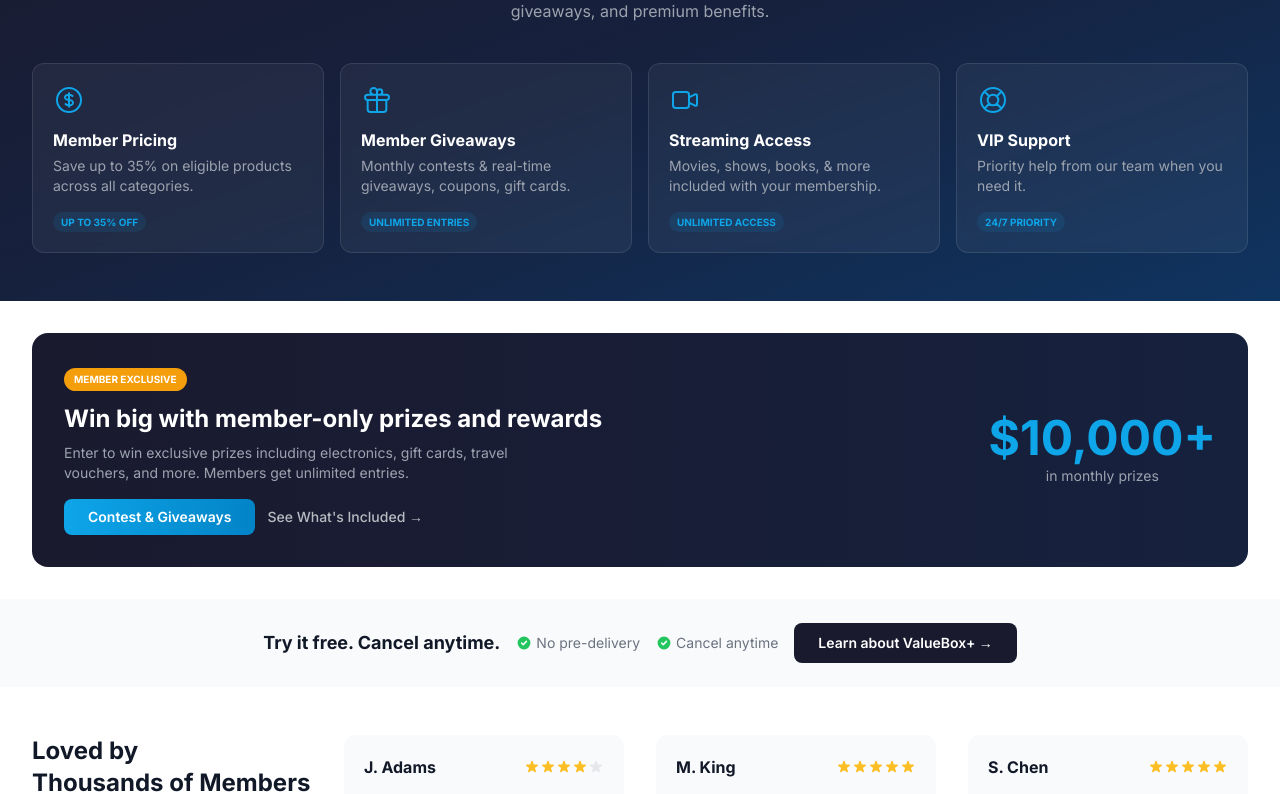
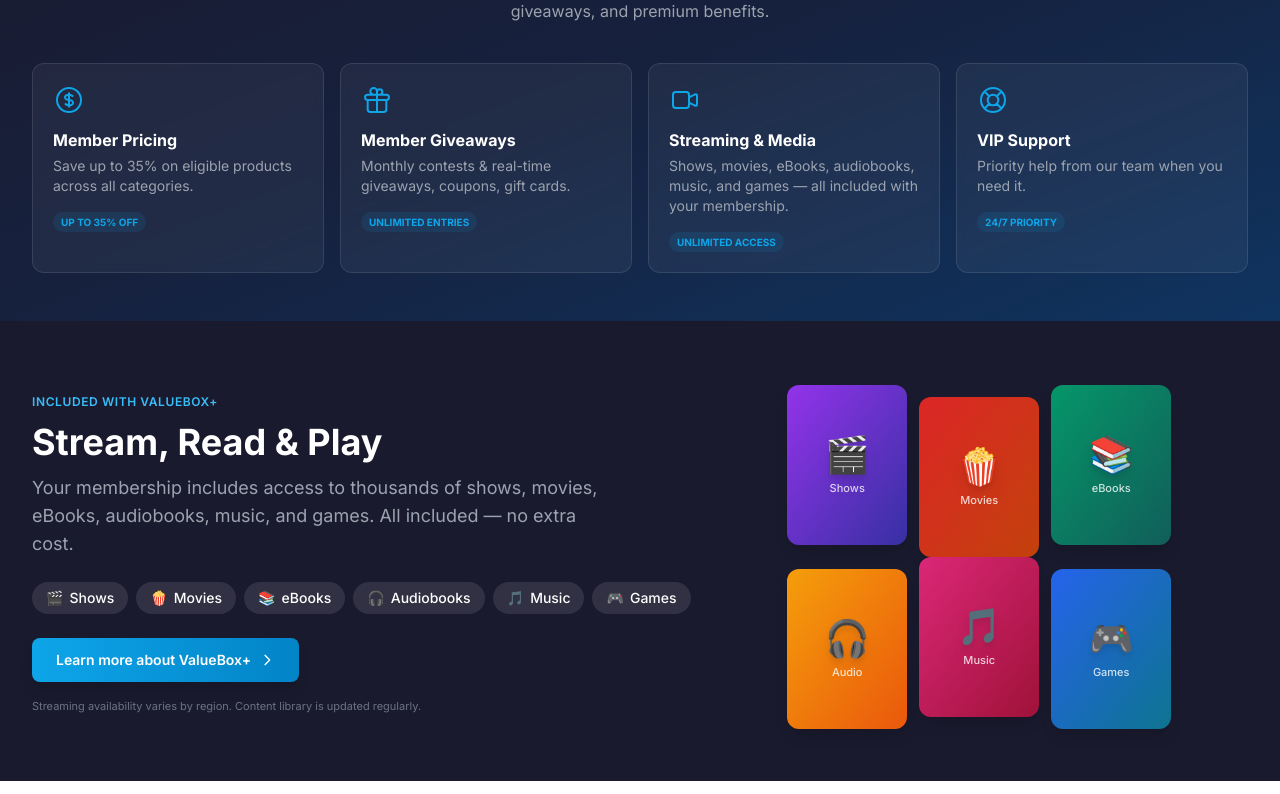
Before and after one commit to PietariKaartinen/valuebox-frontend, a Next.js app: page / in a window 1280 px wide. Shown: the part 1840-2634 px from the top of the page. Built offline with nearby package versions, Linux system fonts and the light colour scheme; no server answers.

Commit message:
feat: add streaming & media mentions across site with dedicated homepage section

```diff
--- a/src/app/account/membership/MembershipPageClient.tsx
+++ b/src/app/account/membership/MembershipPageClient.tsx
@@ -19,8 +19,8 @@
   },
   {
     icon: Tv,
-    title: 'Streaming Access',
-    description: 'Movies, TV, and more included',
+    title: 'Streaming & Media',
+    description: 'Shows, movies, eBooks, audiobooks, music, and games — all included',
   },
   {
     icon: Headphones,
--- a/src/app/page.tsx
+++ b/src/app/page.tsx
@@ -7,6 +7,7 @@
   TryFreeBar,
   BottomMembershipCTA,
 } from '@/components/home/MembershipCTA';
+import StreamingSection from '@/components/home/StreamingSection';
 import Testimonials from '@/components/home/Testimonials';
 import CouponCarousel from '@/components/home/CouponCarousel';
 import { getCollectionByHandle } from '@/lib/shopify';
@@ -60,6 +61,7 @@
       <CategoryGrid />
       <HowItWorks />
       <MembershipSection />
+      <StreamingSection />
       <GiveawayBanner />
       <TryFreeBar />
       <Testimonials />
--- a/src/app/premium/PremiumPageClient.tsx
+++ b/src/app/premium/PremiumPageClient.tsx
@@ -20,9 +20,10 @@
   },
   {
     emoji: '📺',
-    title: 'Streaming Access',
+    title: 'Streaming & Media Library',
     description:
-      'Movies, shows, books, and more. Availability varies by region.',
+      'Thousands of shows, movies, eBooks, audiobooks, music tracks, and games. Stream on any device, anytime. All included with your membership at no extra cost.',
+    mediaPills: true,
   },
   {
     emoji: '🎧',
@@ -35,7 +36,7 @@
   { feature: 'Browse & Shop', guest: true, member: true },
   { feature: 'Member Pricing (up to 20% off)', guest: false, member: true },
   { feature: 'Monthly Giveaways', guest: false, member: true },
-  { feature: 'Streaming Access', guest: false, member: true },
+  { feature: 'Streaming & Media (Shows, Movies, eBooks, Audiobooks, Music, Games)', guest: false, member: true },
   { feature: 'VIP Support', guest: false, member: true },
   { feature: 'Free Standard Shipping ($50+)', guest: true, member: true },
 ];
@@ -54,7 +55,7 @@
   {
     step: '3',
     title: 'Enjoy Perks',
-    description: 'Giveaways, streaming, and priority support.',
+    description: 'Giveaways, streaming & media, and priority support.',
   },
 ];
 
@@ -90,9 +91,14 @@
       'Currently, giveaways are only available to US residents aged 18 and older. We\'re working on expanding eligibility to more regions in the future.',
   },
   {
-    question: 'What streaming content is included?',
+    question: 'What streaming content is included with ValueBox+?',
     answer:
-      'ValueBox+ includes access to a growing library of movies, TV shows, books, and more. Content availability varies by region. New titles are added regularly.',
+      'Your ValueBox+ membership includes access to a growing library of shows, movies, eBooks, audiobooks, music, and games. Content is accessible on any device via your browser. The library is updated regularly with new titles. Availability may vary by region \u2014 see our content library for what\u2019s available in your area.',
+  },
+  {
+    question: 'Do I need to pay extra for streaming?',
+    answer:
+      'No. Streaming and media access is included with your ValueBox+ membership at no additional cost. Whether you\u2019re on the monthly ($9.99/mo) or annual ($79.99/yr) plan, you get full access to the entire media library.',
   },
 ];
 
@@ -167,11 +173,27 @@
                 <div className="text-4xl mb-4">{benefit.emoji}</div>
                 <h3 className="font-bold text-gray-900 mb-2">{benefit.title}</h3>
                 <p className="text-sm text-gray-500">{benefit.description}</p>
+                {'mediaPills' in benefit && benefit.mediaPills && (
+                  <div className="flex flex-wrap justify-center gap-1.5 mt-3">
+                    {[
+                      { icon: '🎬', label: 'Shows' },
+                      { icon: '🍿', label: 'Movies' },
+                      { icon: '📚', label: 'eBooks' },
+                      { icon: '🎧', label: 'Audiobooks' },
+                      { icon: '🎵', label: 'Music' },
+                      { icon: '🎮', label: 'Games' },
+                    ].map((m) => (
+                      <span key={m.label} className="inline-flex items-center gap-1 text-[11px] text-gray-500 bg-gray-100 px-2 py-0.5 rounded-full">
+                        <span>{m.icon}</span> {m.label}
+                      </span>
+                    ))}
+                  </div>
+                )}
               </div>
             ))}
           </div>
           <p className="text-xs text-gray-400 text-center mt-6">
-            Savings vary by product. Giveaways US-only, 18+. Streaming availability varies.
+            Savings vary by product. Giveaways US-only, 18+. Streaming availability varies. Content library is updated regularly.
           </p>
         </div>
       </section>
--- a/src/components/cart/OrderSummary.tsx
+++ b/src/components/cart/OrderSummary.tsx
@@ -110,6 +110,9 @@
               <p className="text-sm text-amber-800 font-medium">
                 ValueBox+ members could save up to {formatPrice(estimatedMemberSavings)}
               </p>
+              <p className="text-xs text-amber-700/70 mt-0.5">
+                Plus: stream shows, movies, and more &mdash; included with membership.
+              </p>
               {!isAuthenticated ? (
                 <Link
                   href="/login"
--- a/src/components/home/MembershipCTA.tsx
+++ b/src/components/home/MembershipCTA.tsx
@@ -28,8 +28,8 @@
           <path strokeLinecap="round" strokeLinejoin="round" d="M15 10l4.553-2.276A1 1 0 0121 8.618v6.764a1 1 0 01-1.447.894L15 14M5 18h8a2 2 0 002-2V8a2 2 0 00-2-2H5a2 2 0 00-2 2v8a2 2 0 002 2z" />
         </svg>
       ),
-      title: 'Streaming Access',
-      description: 'Movies, shows, books, & more included with your membership.',
+      title: 'Streaming & Media',
+      description: 'Shows, movies, eBooks, audiobooks, music, and games — all included with your membership.',
       highlight: 'UNLIMITED ACCESS',
     },
     {
@@ -162,7 +162,7 @@
               <div className="flex flex-wrap gap-6 mt-3 text-sm text-gray-500">
                 <span>Member Pricing</span>
                 <span>Member Giveaways</span>
-                <span>Streaming Access</span>
+                <span>Streaming & Media</span>
                 <span>VIP Support</span>
               </div>
             </div>
--- /dev/null
+++ b/src/components/home/StreamingSection.tsx
@@ -0,0 +1,94 @@
+import Link from 'next/link';
+
+const MEDIA_TYPES = [
+  { icon: '🎬', label: 'Shows' },
+  { icon: '🍿', label: 'Movies' },
+  { icon: '📚', label: 'eBooks' },
+  { icon: '🎧', label: 'Audiobooks' },
+  { icon: '🎵', label: 'Music' },
+  { icon: '🎮', label: 'Games' },
+];
+
+const MEDIA_PLACEHOLDERS = [
+  { gradient: 'from-purple-600 to-indigo-800', icon: '🎬', label: 'Shows' },
+  { gradient: 'from-red-600 to-orange-700', icon: '🍿', label: 'Movies' },
+  { gradient: 'from-emerald-600 to-teal-800', icon: '📚', label: 'eBooks' },
+  { gradient: 'from-amber-500 to-orange-600', icon: '🎧', label: 'Audio' },
+  { gradient: 'from-pink-600 to-rose-800', icon: '🎵', label: 'Music' },
+  { gradient: 'from-blue-600 to-cyan-700', icon: '🎮', label: 'Games' },
+];
+
+export default function StreamingSection() {
+  return (
+    <section className="py-12 md:py-16 bg-[#1a1a2e]">
+      <div className="container-main">
+        <div className="flex flex-col lg:flex-row items-center gap-10 lg:gap-16">
+          {/* Left side — 60% */}
+          <div className="w-full lg:w-[60%]">
+            <span className="inline-block text-sky-400 text-xs font-semibold tracking-wider uppercase mb-3">
+              Included with ValueBox+
+            </span>
+            <h2 className="text-2xl md:text-3xl lg:text-4xl font-bold text-white mb-3">
+              Stream, Read &amp; Play
+            </h2>
+            <p className="text-gray-400 text-base md:text-lg leading-relaxed mb-6 max-w-xl">
+              Your membership includes access to thousands of shows, movies, eBooks, audiobooks, music, and games. All included&nbsp;&mdash; no extra cost.
+            </p>
+
+            {/* Media type pills */}
+            <div className="flex flex-wrap gap-2 mb-6">
+              {MEDIA_TYPES.map((m) => (
+                <span
+                  key={m.label}
+                  className="inline-flex items-center gap-1.5 bg-white/10 text-white text-sm font-medium px-3.5 py-1.5 rounded-full"
+                >
+                  <span>{m.icon}</span>
+                  {m.label}
+                </span>
+              ))}
+            </div>
+
+            {/* CTA */}
+            <Link
+              href="/premium"
+              className="inline-flex items-center gap-2 bg-gradient-to-r from-sky-500 to-sky-600 text-white font-semibold px-6 py-3 rounded-lg hover:from-sky-600 hover:to-sky-700 transition-all duration-200 shadow-lg text-sm"
+            >
+              Learn more about ValueBox+
+              <svg className="w-4 h-4" fill="none" viewBox="0 0 24 24" stroke="currentColor">
+                <path strokeLinecap="round" strokeLinejoin="round" strokeWidth={2} d="M9 5l7 7-7 7" />
+              </svg>
+            </Link>
+
+            {/* Disclaimer */}
+            <p className="text-[11px] text-gray-500 mt-4">
+              Streaming availability varies by region. Content library is updated regularly.
+            </p>
+          </div>
+
+          {/* Right side — 40% — Placeholder media thumbnails */}
+          <div className="w-full lg:w-[40%]">
+            <div className="grid grid-cols-2 min-[420px]:grid-cols-3 gap-3 max-w-sm mx-auto lg:mx-0">
+              {MEDIA_PLACEHOLDERS.map((item, idx) => (
+                <div
+                  key={item.label}
+                  className={`relative bg-gradient-to-br ${item.gradient} rounded-xl aspect-[3/4] flex flex-col items-center justify-center shadow-lg ${
+                    idx % 2 === 1 ? 'translate-y-3' : ''
+                  }`}
+                >
+                  <span className="text-3xl md:text-4xl mb-1.5 drop-shadow-lg">
+                    {item.icon}
+                  </span>
+                  <span className="text-white/80 text-[11px] font-medium">
+                    {item.label}
+                  </span>
+                </div>
+              ))}
+            </div>
+
+
+          </div>
+        </div>
+      </div>
+    </section>
+  );
+}
--- a/src/components/layout/Footer.tsx
+++ b/src/components/layout/Footer.tsx
@@ -73,6 +73,7 @@
                 <li><Link href="/premium" className="text-sm text-gray-500 hover:text-accent transition-colors">Perks</Link></li>
                 <li><Link href="/premium#pricing" className="text-sm text-gray-500 hover:text-accent transition-colors">Pricing</Link></li>
                 <li><Link href="/account/membership" className="text-sm text-gray-500 hover:text-accent transition-colors">Manage Membership</Link></li>
+                <li><Link href="/premium" className="text-sm text-gray-500 hover:text-accent transition-colors">Media Library</Link></li>
               </ul>
             </div>
 
```
Also changed, not shown: src/app/products/[handle]/page.tsx (+7 -4 lines), 1 other file (tests, documents, lock files or other folders).
